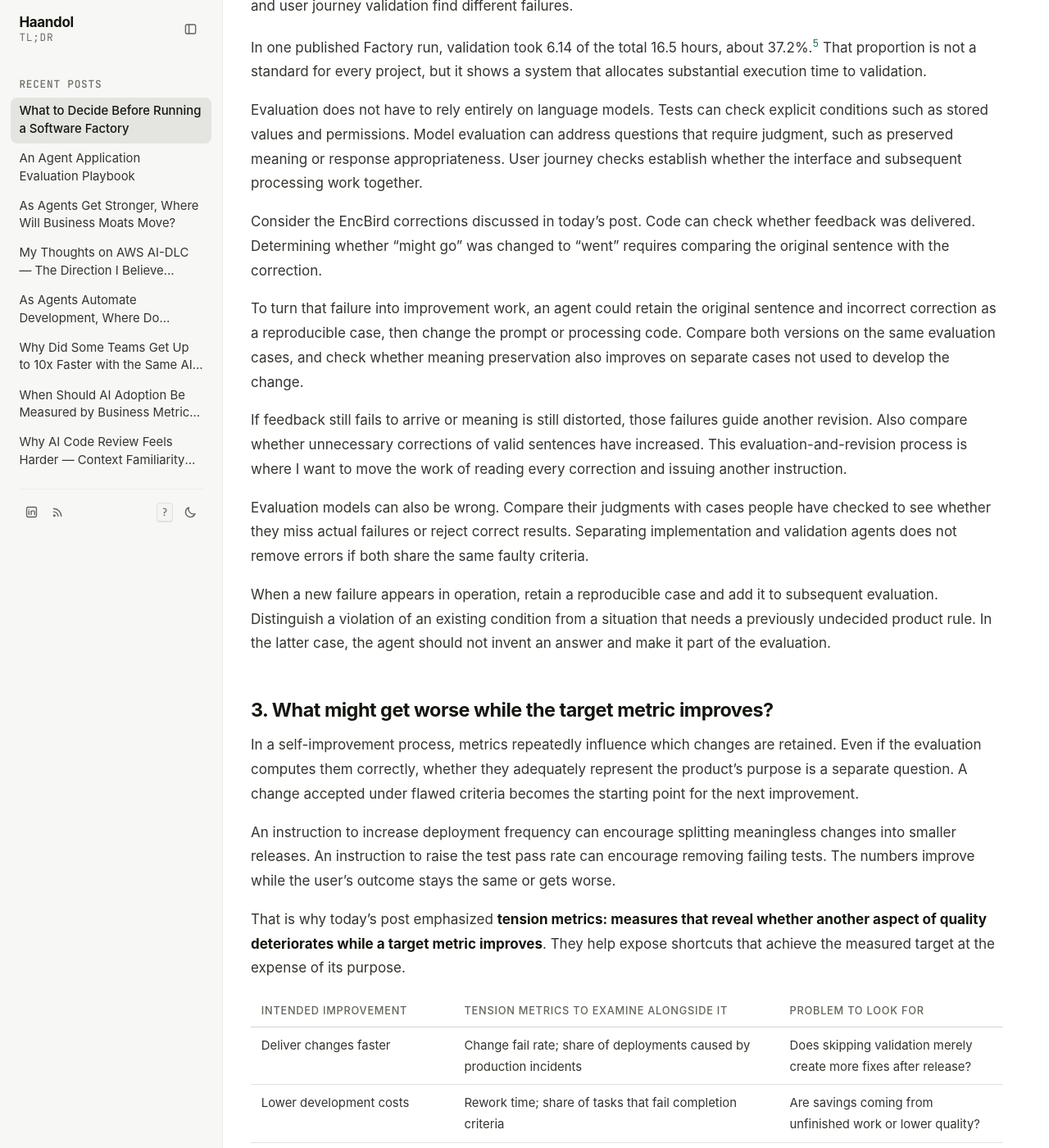
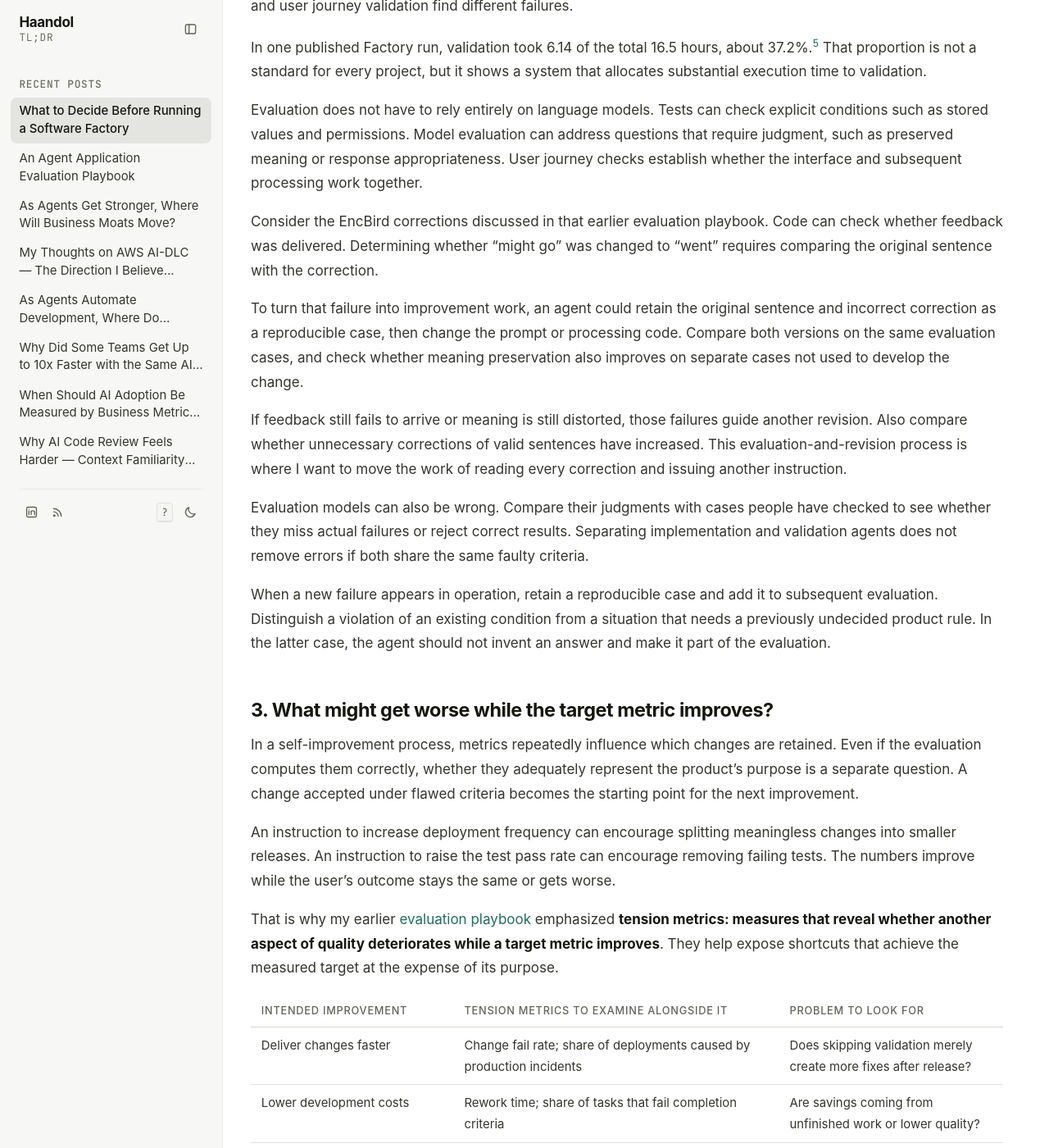
Before and after one commit to haandol/haandol.github.com, a Jekyll site: the page built from _en/2026-10-05-software-factory-evals-and-tension-metrics.md, in a window 1280 px wide and 1400 px high, scrolled down 3693 px. Shown: the whole window at 82% size. Built offline with Jekyll 4.4.1, drawn with Linux system fonts in a browser that asks for light colours; some web fonts are replaced; comment, search, counter and statistics services are not loaded; some of the changed text lies outside the part shown.

Commit message:
docs: clarify references to the earlier evaluation playbook

```diff
--- a/_en/2026-10-05-software-factory-evals-and-tension-metrics.md
+++ b/_en/2026-10-05-software-factory-evals-and-tension-metrics.md
@@ -23,7 +23,7 @@ permalink: /en/2026/10/05/software-factory-evals-and-tension-metrics.html
 
 ## Introduction
 
-In today's [Agent Application Evaluation Playbook](/en/2026/10/05/evaluating-new-agent-applications.html), I wrote about choosing which numbers to ask an agent to improve. In EncBird, my English practice app, maximizing the number of corrections can lead to changing sentences that were already correct. Maximizing the number of remembered facts can lead to storing incorrect information.
+In my earlier [Agent Application Evaluation Playbook](/en/2026/10/05/evaluating-new-agent-applications.html), I wrote about choosing which numbers to ask an agent to improve. In EncBird, my English practice app, maximizing the number of corrections can lead to changing sentences that were already correct. Maximizing the number of remembered facts can lead to storing incorrect information.
 
 The need for these improvement criteria becomes clearer when we delegate work to a development agent. Without them, a person must read every proposed change, decide what to fix next, and issue another instruction. Improvement remains limited by how quickly that person can make those decisions.
 
@@ -82,7 +82,7 @@ In one published Factory run, validation took 6.14 of the total 16.5 hours, abou
 
 Evaluation does not have to rely entirely on language models. Tests can check explicit conditions such as stored values and permissions. Model evaluation can address questions that require judgment, such as preserved meaning or response appropriateness. User journey checks establish whether the interface and subsequent processing work together.
 
-Consider the EncBird corrections discussed in today's post. Code can check whether feedback was delivered. Determining whether “might go” was changed to “went” requires comparing the original sentence with the correction.
+Consider the EncBird corrections discussed in that earlier evaluation playbook. Code can check whether feedback was delivered. Determining whether “might go” was changed to “went” requires comparing the original sentence with the correction.
 
 To turn that failure into improvement work, an agent could retain the original sentence and incorrect correction as a reproducible case, then change the prompt or processing code. Compare both versions on the same evaluation cases, and check whether meaning preservation also improves on separate cases not used to develop the change.
 
@@ -98,7 +98,7 @@ In a self-improvement process, metrics repeatedly influence which changes are re
 
 An instruction to increase deployment frequency can encourage splitting meaningless changes into smaller releases. An instruction to raise the test pass rate can encourage removing failing tests. The numbers improve while the user's outcome stays the same or gets worse.
 
-That is why today's post emphasized **tension metrics: measures that reveal whether another aspect of quality deteriorates while a target metric improves**. They help expose shortcuts that achieve the measured target at the expense of its purpose.
+That is why my earlier [evaluation playbook](/en/2026/10/05/evaluating-new-agent-applications.html) emphasized **tension metrics: measures that reveal whether another aspect of quality deteriorates while a target metric improves**. They help expose shortcuts that achieve the measured target at the expense of its purpose.
 
 | Intended improvement | Tension metrics to examine alongside it | Problem to look for |
 | --- | --- | --- |
```
Also changed, not shown: other parts of _en/2026-10-05-software-factory-evals-and-tension-metrics.md (+1 -1 lines), _posts/2026-10-05-software-factory-evals-and-tension-metrics.md (+4 -4 lines).
